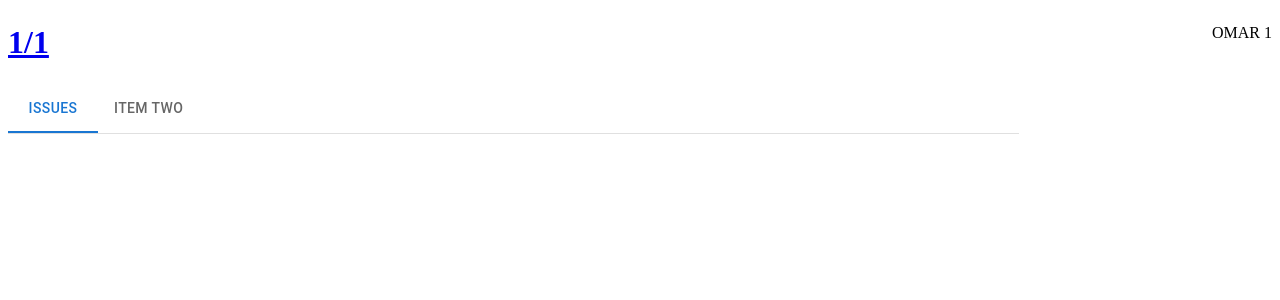
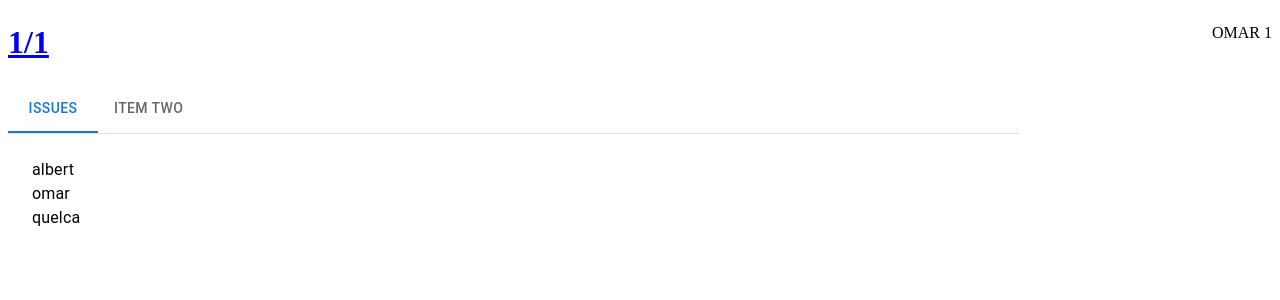
Before and after one commit to obarra-dev/poc-react, a React (Vite) app in the folder linter-app/: page /trial/1/1/1/1 in a window 1280 px wide. Shown: the top 300 px of the page. Built offline with nearby package versions, Linux system fonts and the light colour scheme.

Commit message:
more hardcode

```diff
--- a/linter-app/src/components/Issues/IssueCard/IssueCard.tsx
+++ b/linter-app/src/components/Issues/IssueCard/IssueCard.tsx
@@ -15,7 +15,7 @@ export function IssueCard({
       <div className={classNames("lift-issue-card", "nx-card", className)}>
 
         <div className="lift-issue-card__meta-data-area">
-         barra
+         {groupedNote.title}
         </div>
       </div>
     </>
--- a/linter-app/src/components/ResultTabs/AnalysisResultsTab/AnalysisResults/AnalysisResults.tsx
+++ b/linter-app/src/components/ResultTabs/AnalysisResultsTab/AnalysisResults/AnalysisResults.tsx
@@ -3,7 +3,7 @@ import React, { useEffect, useState } from "react";
 import { ResultIdentifier } from "../../../../services/api/sbomApi/sbomApi";
 
 import { IssuesArea } from "./IssueArea";
-import { FilteredNotes, JobSummary, ToolNote } from "../../../../utils/filterableNote";
+import { FilterableNote, FilteredNotes, JobSummary, ToolNote, ToolNoteDtoPhaseEnum } from "../../../../utils/filterableNote";
 
 
 export const AnalysisResults: React.FC<{
@@ -14,7 +14,14 @@ export const AnalysisResults: React.FC<{
 
 // TODO   const filteredNotes = useFilteredNotes(fixRates || {}, toolNotes);
 
-const filteredNotes: FilteredNotes = { notes : []};
+
+function transform(t: ToolNote ) : FilterableNote {
+  return {...t, tnPhaseText: "tnPhaseText", tnToolTag: "tnToolTag"};
+}
+
+const filteredNotes: FilteredNotes = { notes : toolNotes.map(transform)};
+
+
 
   /*TODO
   if (isReportWithNoIssuesFound()) {
--- a/linter-app/src/components/ResultTabs/AnalysisResultsTab/AnalysisResultsTab.tsx
+++ b/linter-app/src/components/ResultTabs/AnalysisResultsTab/AnalysisResultsTab.tsx
@@ -3,7 +3,7 @@ import { AnalysisResults } from "./AnalysisResults/AnalysisResults";
 import { Undefinable } from "../../../utils/nullable";
 import { TabIsPendingLoadingOrErrored } from "../TabIsPendingLoadingOrErrored/TabIsPendingLoadingOrErrored";
 import { ResultIdentifier } from "../../../services/api/sbomApi/sbomApi";
-import { JobSummary } from "../../../utils/filterableNote";
+import { JobSummary, ToolNoteDtoPhaseEnum } from "../../../utils/filterableNote";
 import { ToolNote } from "../../../utils/filterableNote";
 
 
@@ -32,7 +32,29 @@ export function AnalysisResultsTab({
     sourceBranch: "tu mama",
   }
 
-  const toolNotes : ToolNote[] = []
+  const toolNotes : ToolNote[] = [ {
+    jobId: "string",
+    toolName: "string",
+    title: "albert",
+    phase: ToolNoteDtoPhaseEnum.PhaseFixed,
+  },
+
+  {
+    jobId: "string",
+    toolName: "string",
+    title: "omar",
+    phase: ToolNoteDtoPhaseEnum.PhaseFixed,
+  },
+
+  {
+    jobId: "string",
+    toolName: "string",
+    title: "quelca",
+    phase: ToolNoteDtoPhaseEnum.PhaseFixed,
+  },
+
+
+]
 
 
 
```
